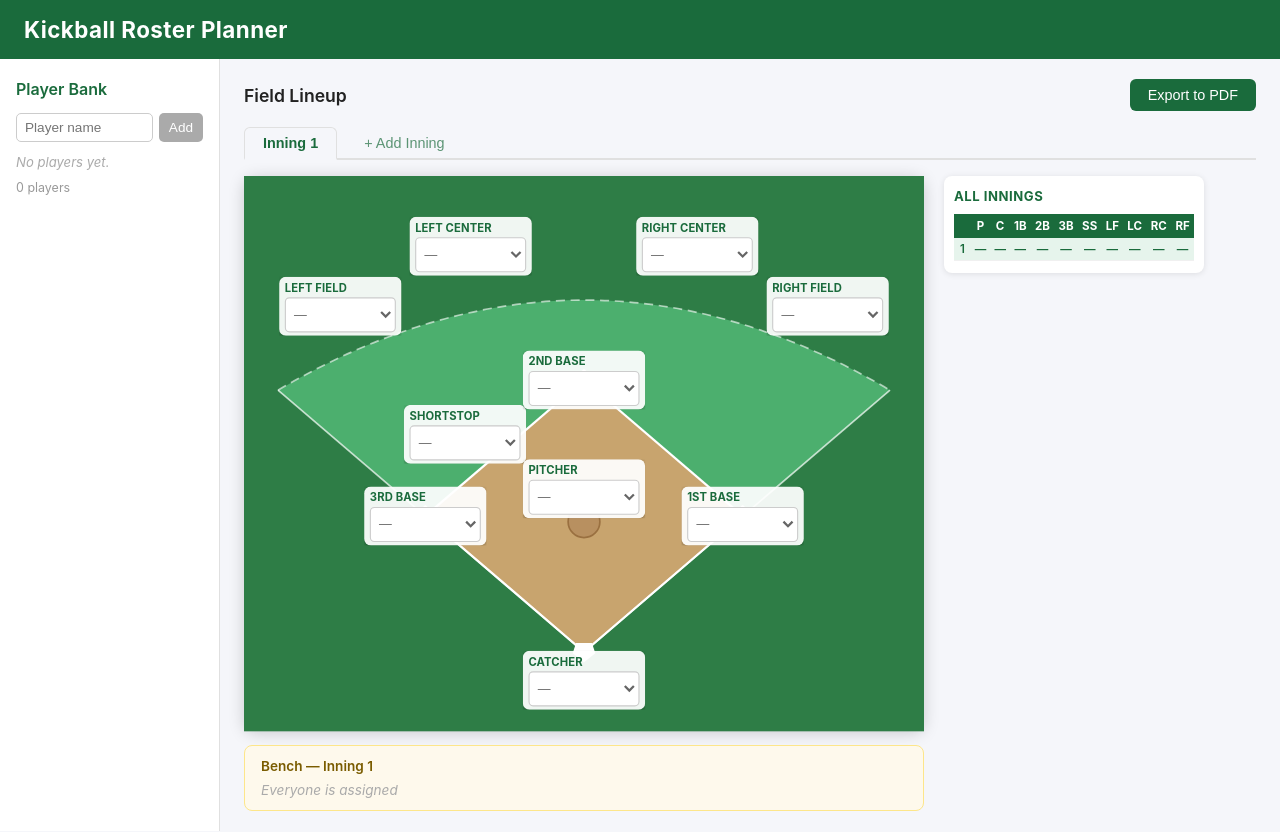
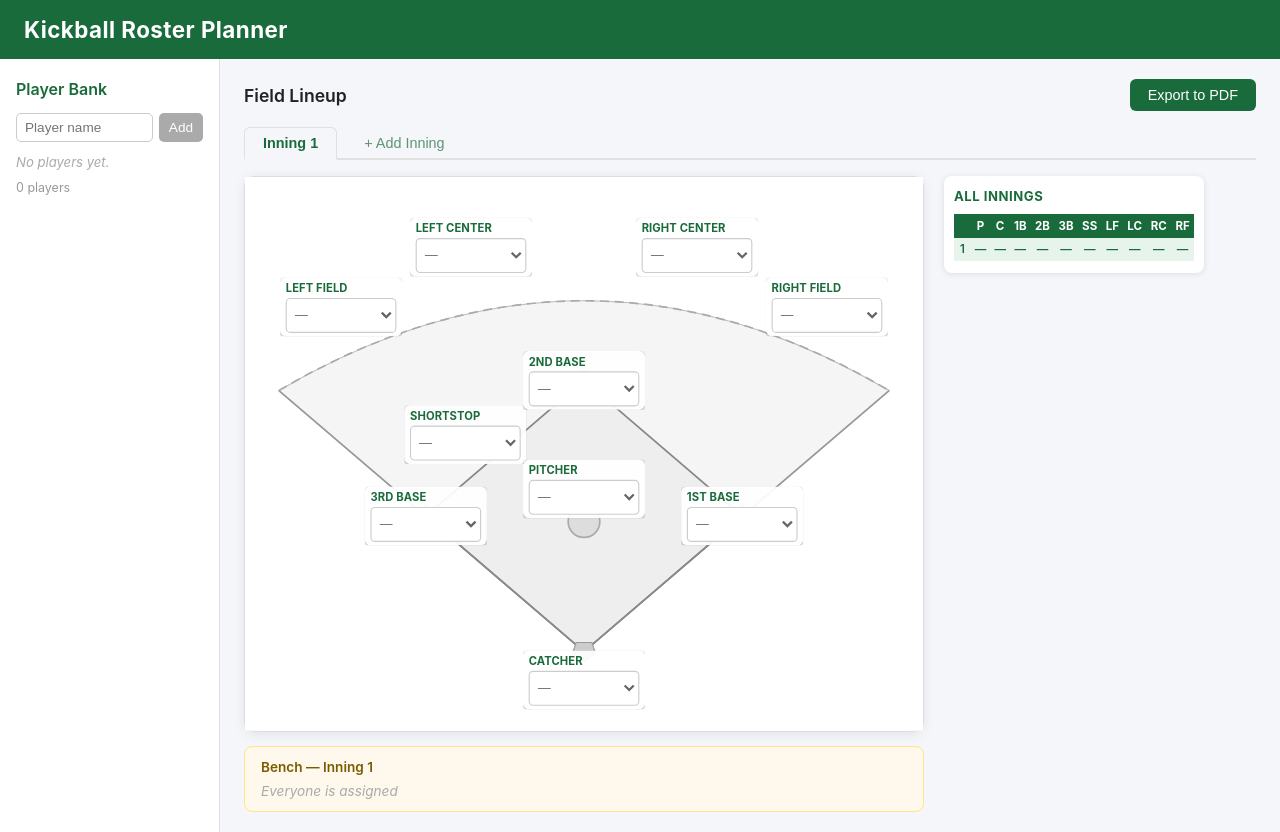
Before and after one commit to kneehaul/kickball-planner, a React (Vite) app: page / in a window 1280 px wide. Built offline with nearby package versions, Linux system fonts and the light colour scheme.

Commit message:
update fieldview colors

```diff
--- a/src/App.css
+++ b/src/App.css
@@ -339,7 +339,8 @@ thead .summary-inning-col {
   height: auto;
   display: block;
   border-radius: 10px;
-  box-shadow: 0 2px 16px rgba(0,0,0,0.18);
+  border: 1px solid #ddd;
+  box-shadow: 0 2px 12px rgba(0,0,0,0.08);
   overflow: visible;
 }
 
--- a/src/App.jsx
+++ b/src/App.jsx
@@ -172,6 +172,7 @@ export default function App() {
             <div className="field-side">
               <FieldView
                 players={players}
+                playerColors={playerColors}
                 inningRoster={roster[activeInning]}
                 onAssign={(position, playerName) => assignPlayer(activeInning, position, playerName)}
               />
@@ -237,6 +238,7 @@ export default function App() {
                   <h2 className="print-inning-label">Inning {i}</h2>
                   <FieldView
                     players={players}
+                    playerColors={playerColors}
                     inningRoster={roster[i]}
                     onAssign={() => {}}
                   />
--- a/src/components/FieldView.jsx
+++ b/src/components/FieldView.jsx
@@ -16,7 +16,7 @@ const POSITION_NODES = [
   { name: 'Catcher',      cx: 300, cy: 445 },
 ]
 
-export default function FieldView({ players, inningRoster, onAssign }) {
+export default function FieldView({ players, playerColors, inningRoster, onAssign }) {
   const assignedPlayers = new Set(Object.values(inningRoster).filter(Boolean))
 
   return (
@@ -26,63 +26,72 @@ export default function FieldView({ players, inningRoster, onAssign }) {
         xmlns="http://www.w3.org/2000/svg"
         className="field-svg"
       >
-        {/* Foul territory background */}
-        <rect width="600" height="490" fill="#2e7d46" />
+        {/* Background */}
+        <rect width="600" height="490" fill="white" />
 
         {/* Fair territory wedge */}
-        <path d="M 300 420 L 30 189 Q 300 30 570 189 Z" fill="#4caf6e" />
+        <path d="M 300 420 L 30 189 Q 300 30 570 189 Z" fill="#f5f5f5" stroke="#bbb" strokeWidth="1" />
 
-        {/* Infield dirt */}
-        <polygon points="300,420 440,300 300,180 160,300" fill="#c8a46e" />
+        {/* Infield diamond */}
+        <polygon points="300,420 440,300 300,180 160,300" fill="#eeeeee" stroke="#bbb" strokeWidth="1" />
 
         {/* Foul lines */}
-        <line x1="300" y1="420" x2="30"  y2="189" stroke="white" strokeWidth="1.5" opacity="0.7" />
-        <line x1="300" y1="420" x2="570" y2="189" stroke="white" strokeWidth="1.5" opacity="0.7" />
+        <line x1="300" y1="420" x2="30"  y2="189" stroke="#999" strokeWidth="1.5" />
+        <line x1="300" y1="420" x2="570" y2="189" stroke="#999" strokeWidth="1.5" />
 
         {/* Outfield arc */}
         <path
           d="M 30 189 Q 300 30 570 189"
           fill="none"
-          stroke="white"
+          stroke="#aaa"
           strokeWidth="1.5"
           strokeDasharray="8,5"
-          opacity="0.6"
         />
 
         {/* Base paths */}
-        <line x1="300" y1="420" x2="440" y2="300" stroke="white" strokeWidth="2" />
-        <line x1="440" y1="300" x2="300" y2="180" stroke="white" strokeWidth="2" />
-        <line x1="300" y1="180" x2="160" y2="300" stroke="white" strokeWidth="2" />
-        <line x1="160" y1="300" x2="300" y2="420" stroke="white" strokeWidth="2" />
+        <line x1="300" y1="420" x2="440" y2="300" stroke="#888" strokeWidth="1.5" />
+        <line x1="440" y1="300" x2="300" y2="180" stroke="#888" strokeWidth="1.5" />
+        <line x1="300" y1="180" x2="160" y2="300" stroke="#888" strokeWidth="1.5" />
+        <line x1="160" y1="300" x2="300" y2="420" stroke="#888" strokeWidth="1.5" />
 
         {/* Home plate */}
-        <polygon points="300,429 290,421 293,412 307,412 310,421" fill="white" />
+        <polygon points="300,429 290,421 293,412 307,412 310,421" fill="#ccc" stroke="#999" strokeWidth="1" />
 
         {/* 1st base */}
-        <rect x="433" y="293" width="14" height="14" fill="white" rx="1" transform="rotate(45,440,300)" />
+        <rect x="433" y="293" width="14" height="14" fill="#ccc" stroke="#999" strokeWidth="1" rx="1" transform="rotate(45,440,300)" />
 
         {/* 2nd base */}
-        <rect x="293" y="173" width="14" height="14" fill="white" rx="1" transform="rotate(45,300,180)" />
+        <rect x="293" y="173" width="14" height="14" fill="#ccc" stroke="#999" strokeWidth="1" rx="1" transform="rotate(45,300,180)" />
 
         {/* 3rd base */}
-        <rect x="153" y="293" width="14" height="14" fill="white" rx="1" transform="rotate(45,160,300)" />
+        <rect x="153" y="293" width="14" height="14" fill="#ccc" stroke="#999" strokeWidth="1" rx="1" transform="rotate(45,160,300)" />
 
         {/* Pitcher's mound */}
-        <circle cx="300" cy="305" r="14" fill="#b89060" stroke="#9a7040" strokeWidth="1.5" />
+        <circle cx="300" cy="305" r="14" fill="#ddd" stroke="#aaa" strokeWidth="1.5" />
 
         {/* Position nodes */}
         {POSITION_NODES.map(({ name, cx, cy }) => {
           const x = cx - NODE_W / 2
           const y = cy - NODE_H / 2
           const current = inningRoster[name] || ''
+          const color = current ? playerColors[current] : null
           return (
             <foreignObject key={name} x={x} y={y} width={NODE_W} height={NODE_H}>
-              <div className="pos-node">
-                <span className="pos-label">{name}</span>
+              <div
+                className="pos-node"
+                style={color ? { background: color, boxShadow: `0 1px 4px ${color}99` } : undefined}
+              >
+                <span
+                  className="pos-label"
+                  style={color ? { color: 'rgba(255,255,255,0.85)' } : undefined}
+                >
+                  {name}
+                </span>
                 <select
                   value={current}
                   onChange={e => onAssign(name, e.target.value)}
                   className={`pos-select${current ? ' assigned' : ''}`}
+                  style={color ? { borderColor: 'rgba(255,255,255,0.4)', color: '#222' } : undefined}
                 >
                   <option value="">—</option>
                   {players.map(p => (
```
